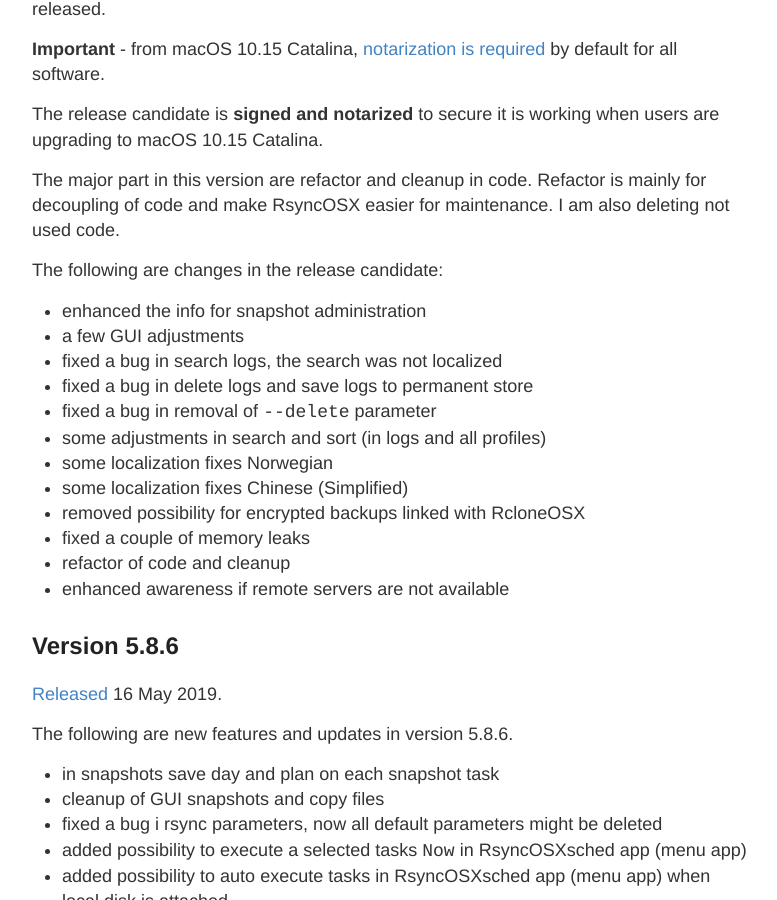
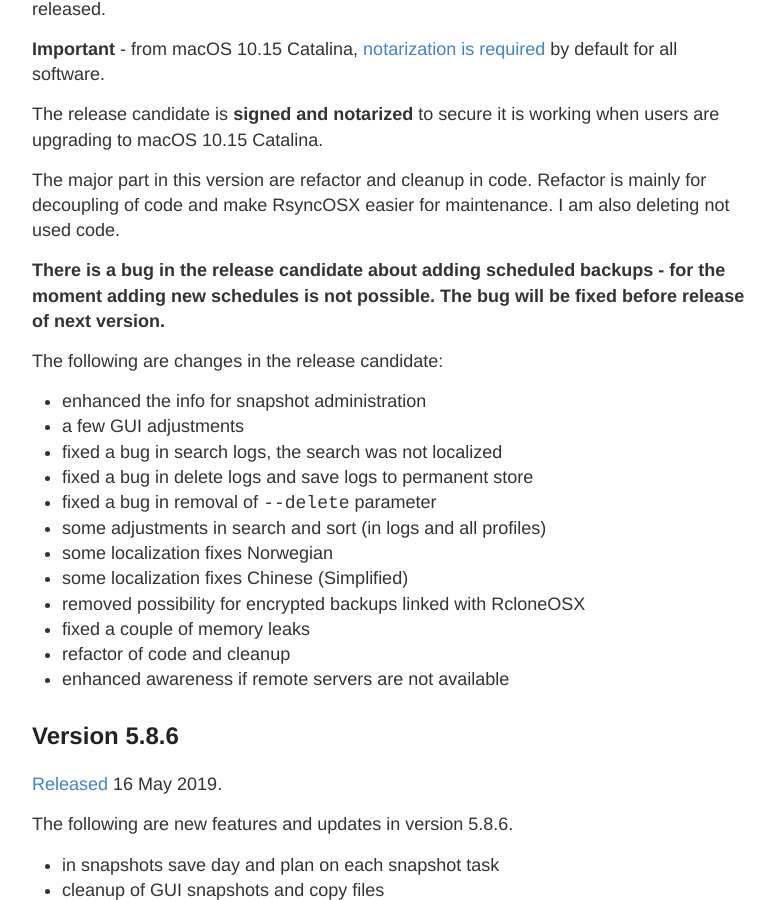
Before and after one commit to d2s/Documentation, a Jekyll site: the page built from _posts/2018-04-10-Changelog.md, in a window 1280 px wide and 900 px high, scrolled down 461 px. Shown: the whole window, without its empty margins (248-1025 px from the left). Built offline with Jekyll 4.4.1, drawn with Linux system fonts in a browser that asks for light colours.

Commit message:
Update 2018-04-10-Changelog.md

```diff
--- a/_posts/2018-04-10-Changelog.md
+++ b/_posts/2018-04-10-Changelog.md
@@ -14,6 +14,8 @@ I am using the application on a daily basis and it evolves during my own use. Su
 The release candidate is **signed and notarized** to secure it is working when users are upgrading to macOS 10.15 Catalina.
 
 The major part in this version are refactor and cleanup in code. Refactor is mainly for decoupling of code and make RsyncOSX easier for maintenance. I am also deleting not used code.
+
+**There is a bug in the release candidate about adding scheduled backups - for the moment adding new schedules is not possible. The bug will be fixed before release of next version.**
 
 The following are changes in the release candidate:
 
```
